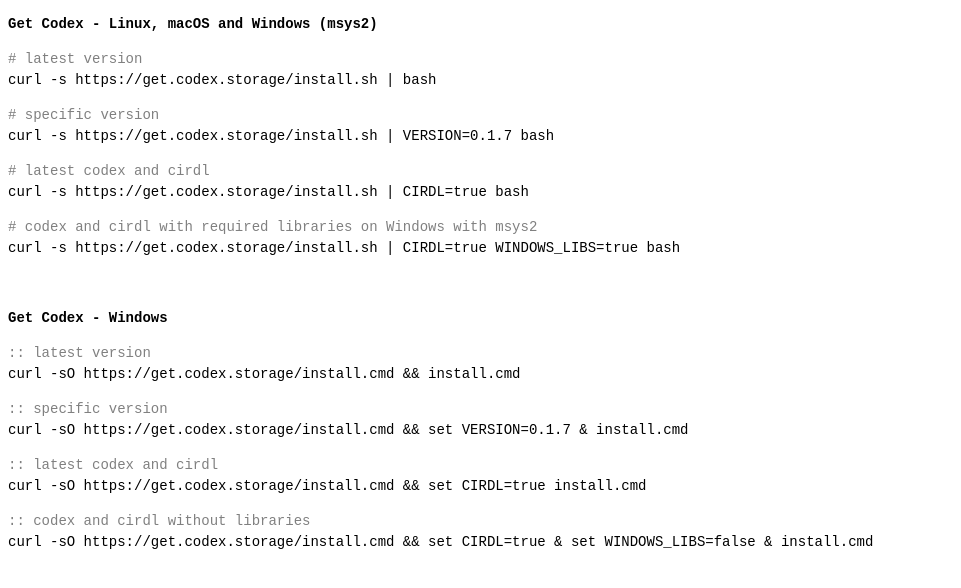
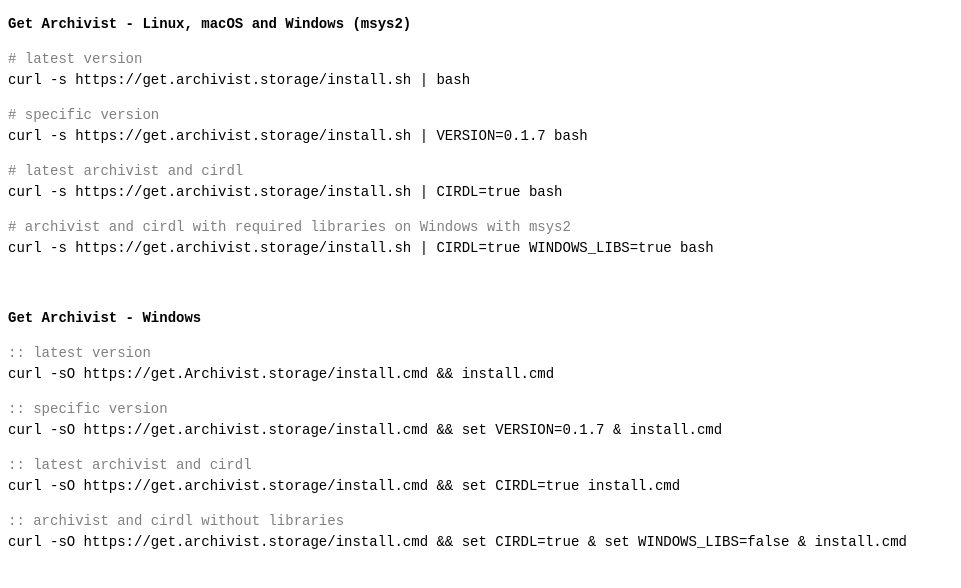
Before and after one commit to durability-labs/get-archivist, a plain HTML site: page index.html in a window 1280 px wide. Shown: the whole page, without its empty margins (0-961 px from the left). Drawn offline with Linux system fonts and the light colour scheme.

Commit message:
chore!: rename project (#1)

```diff
--- a/index.html
+++ b/index.html
@@ -1,7 +1,7 @@
 <!DOCTYPE html>
 <html>
     <head>
-        <title>Get Codex</title>
+        <title>Get Archivist</title>
     <style>
         html * {
             font-size: 14px;
@@ -14,7 +14,7 @@
 
     <body>
         <h3>
-            Get Codex - Linux, macOS and Windows (msys2)
+            Get Archivist - Linux, macOS and Windows (msys2)
         </h3>
 
         <p>
@@ -22,7 +22,7 @@
                 # latest version
             </span>
             <br>
-                curl -s https://get.codex.storage/install.sh | bash
+                curl -s https://get.archivist.storage/install.sh | bash
         </p>
 
         <p>
@@ -30,29 +30,29 @@
                 # specific version
             </span>
             <br>
-                curl -s https://get.codex.storage/install.sh | VERSION=0.1.7 bash
+                curl -s https://get.archivist.storage/install.sh | VERSION=0.1.7 bash
         </p>
 
         <p>
             <span style="color:grey;">
-                # latest codex and cirdl
+                # latest archivist and cirdl
             </span>
             <br>
-                curl -s https://get.codex.storage/install.sh | CIRDL=true bash
+                curl -s https://get.archivist.storage/install.sh | CIRDL=true bash
         </p>
 
         <p>
             <span style="color:grey;">
-                # codex and cirdl with required libraries on Windows with msys2
+                # archivist and cirdl with required libraries on Windows with msys2
             </span>
             <br>
-                curl -s https://get.codex.storage/install.sh | CIRDL=true WINDOWS_LIBS=true bash
+                curl -s https://get.archivist.storage/install.sh | CIRDL=true WINDOWS_LIBS=true bash
         </p>
 
         <br>
 
         <h3>
-            Get Codex - Windows
+            Get Archivist - Windows
         </h3>
 
         <p>
@@ -60,7 +60,7 @@
                 :: latest version
             </span>
             <br>
-                curl -sO https://get.codex.storage/install.cmd && install.cmd
+                curl -sO https://get.Archivist.storage/install.cmd && install.cmd
         </p>
 
         <p>
@@ -68,23 +68,23 @@
                 :: specific version
             </span>
             <br>
-                curl -sO https://get.codex.storage/install.cmd && set VERSION=0.1.7 & install.cmd
+                curl -sO https://get.archivist.storage/install.cmd && set VERSION=0.1.7 & install.cmd
         </p>
 
         <p>
             <span style="color:grey;">
-                :: latest codex and cirdl
+                :: latest archivist and cirdl
             </span>
             <br>
-                curl -sO https://get.codex.storage/install.cmd && set CIRDL=true install.cmd
+                curl -sO https://get.archivist.storage/install.cmd && set CIRDL=true install.cmd
         </p>
 
         <p>
             <span style="color:grey;">
-                :: codex and cirdl without libraries
+                :: archivist and cirdl without libraries
             </span>
             <br>
-                curl -sO https://get.codex.storage/install.cmd && set CIRDL=true & set WINDOWS_LIBS=false & install.cmd
+                curl -sO https://get.archivist.storage/install.cmd && set CIRDL=true & set WINDOWS_LIBS=false & install.cmd
         </p>
     </body>
 </html>
```
Also changed, not shown: devnet/index.html (+8 -8 lines), testnet/index.html (+8 -8 lines), 15 other files.
